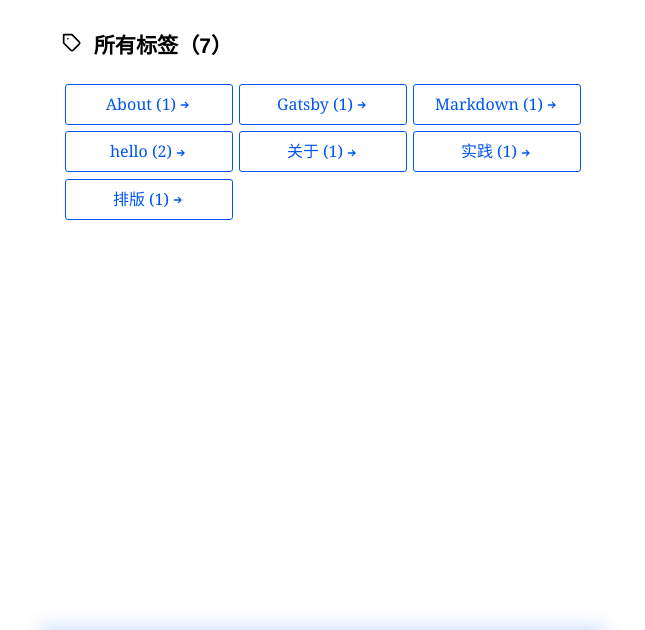
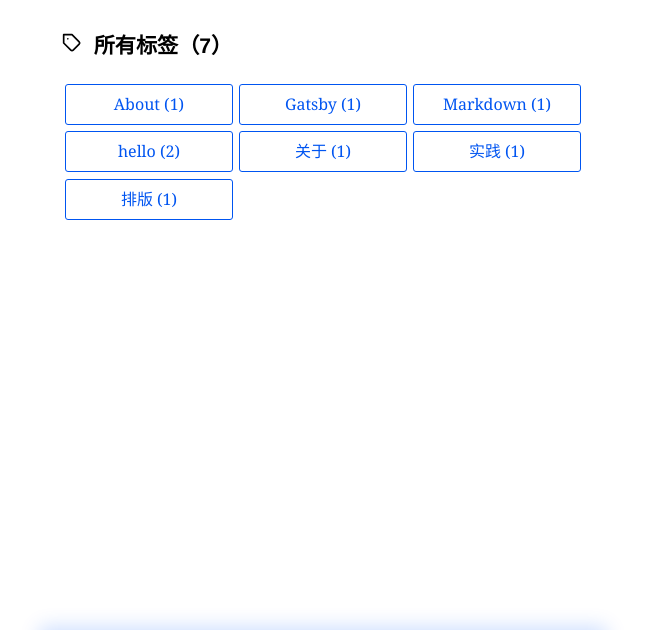
Before and after one commit to level7in/level7in.github.io, a Gatsby site: page /tags in a window 1280 px wide. Shown: the part 58-688 px from the top of the page, without its empty margins (317-962 px from the left). Built offline with nearby package versions, Linux system fonts and the light colour scheme; Gatsby itself is replaced by a stand-in of ours; some packages are replaced by stand-ins of ours; what typography-theme-funston would draw is missing.

Commit message:
add:tag page style

```diff
--- a/src/pages/tags.js
+++ b/src/pages/tags.js
@@ -56,18 +56,6 @@ const TagsPage = ({
               >
                 <div className={style.tags}>
                   {tag.fieldValue} ({tag.totalCount})
-                  <svg
-                    fill="currentColor"
-                    preserveAspectRatio="xMidYMid meet"
-                    height="1em"
-                    width="1em"
-                    viewBox="0 0 40 40"
-                    style={{ verticalAlign: "middle" }}
-                  >
-                    <g>
-                      <path d="m22.2 12.2c-0.7 0.6-0.7 1.7 0 2.3l3.8 3.8h-12.7c-0.9 0-1.6 0.8-1.6 1.7s0.7 1.7 1.6 1.7h12.7l-3.8 3.8c-0.7 0.6-0.7 1.7 0 2.3 0.3 0.4 0.7 0.5 1.1 0.5s0.9-0.1 1.2-0.5l7.9-7.8-7.9-7.8c-0.6-0.7-1.7-0.7-2.3 0z"></path>
-                    </g>
-                  </svg>
                 </div>
               </Link>
             )}
--- a/src/theme/global.less
+++ b/src/theme/global.less
@@ -1,20 +1,6 @@
 html,
 body {
   scroll-behavior: smooth;
-  // ::-webkit-scrollbar {
-  //   width: 10px;
-  // }
-  // ::-webkit-scrollbar-track {
-  //   background: rgba(143, 143, 143, 0.3);
-  // }
-
-  // ::-webkit-scrollbar-thumb {
-  //   background: rgba(161, 161, 161, 0.6);
-
-  // }
-  // ::-webkit-scrollbar-thumb:hover {
-  //   background: #555;
-  // }
 }
 body {
   background-color: var(--bg);
@@ -26,6 +12,9 @@ body {
   p,
   div {
     color: var(--color);
+  }
+  ::selection {
+    background-color: rgb(255, 229, 100);
   }
   --font: "Cabin Condensed", "georgia", sans-serif;
 }
--- a/src/theme/normal.module.less
+++ b/src/theme/normal.module.less
@@ -266,17 +266,21 @@
     grid-template-columns: 1fr 1fr 1fr;
     a {
       text-decoration: none;
+      margin: 0.2rem;
     }
     .tags {
       color: var(--theme-blue);
       padding: 0.5rem;
-      margin: 0.2rem;
       text-align: center;
       align-items: center;
       border-radius: 3px;
       border: 1px solid var(--theme-blue);
       transition: all 0.3s cubic-bezier(0.215, 0.61, 0.8, 1);
-
+      height: 100%;
+      width: 100%;
+      overflow-x: hidden;
+      text-overflow: ellipsis;
+      white-space: nowrap;
       &:hover {
         color: #fff;
         background: var(--theme-blue);
```
Also changed, not shown: src/templates/tag.js (+17 -3 lines).
